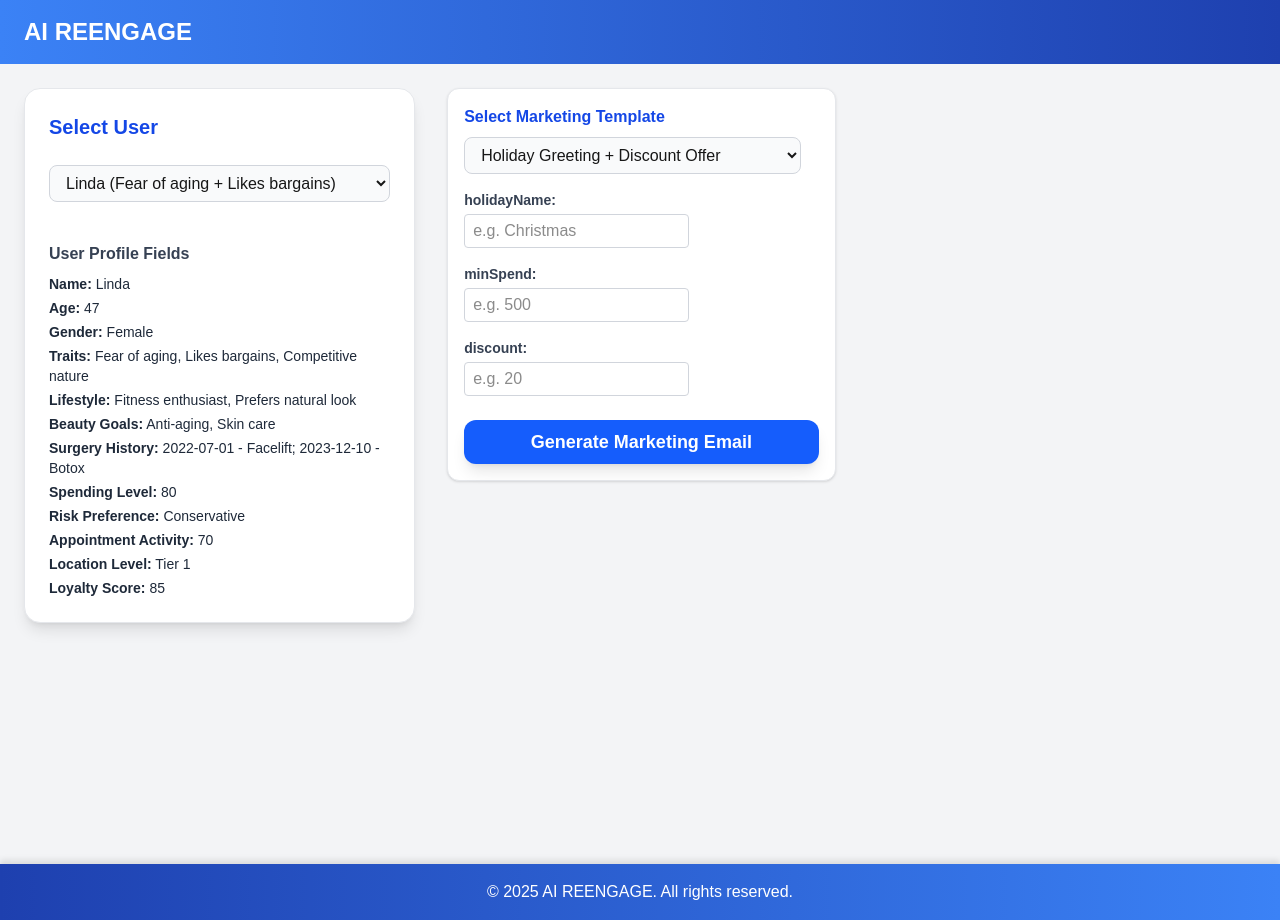
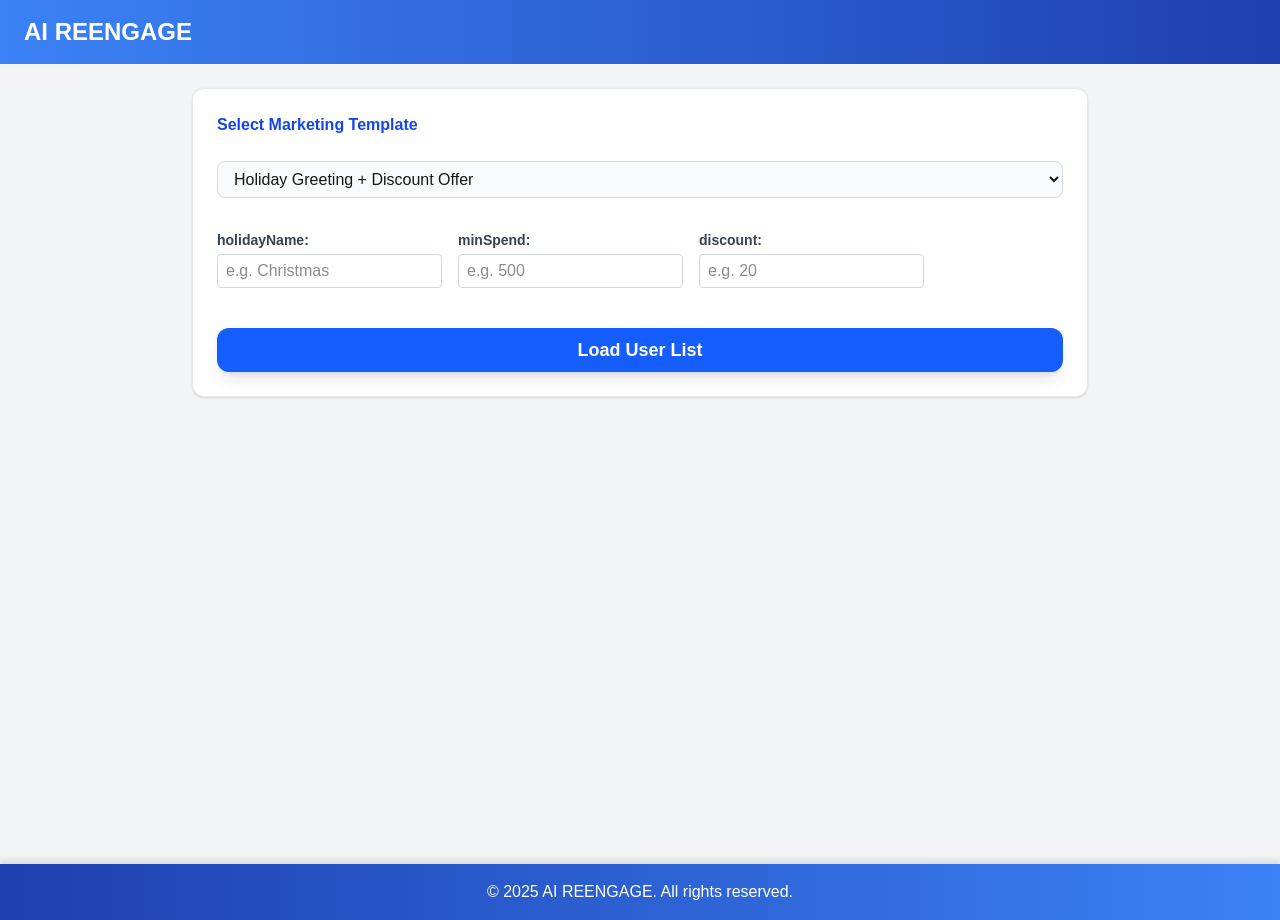
Before and after one commit to xbfighting/ai-reengage-demo, a Next.js app: page /langchain-workflow in a window 1280 px wide. Built offline with nearby package versions, Linux system fonts and the light colour scheme.

Commit message:
Refactor campaign templates and user profile handling; update template IDs, titles, and descriptions; streamline user selection process in Langchain workflow

```diff
--- a/src/agent/campaignTemplates.json
+++ b/src/agent/campaignTemplates.json
@@ -1,14 +1,20 @@
 [
   {
-    "id": "holiday_discount",
+    "id": "Holiday Greeting",
     "title": "Holiday Greeting + Discount Offer",
     "description": "For high-value customers, send greetings and discounts during holidays",
     "template": "Dear ${name}, Happy ${holidayName}! Thank you for spending over ${minSpend} dollars in the past. We are pleased to offer you an exclusive ${discount}% discount on our facelift services. Don't miss this opportunity, valid for two weeks only."
   },
   {
-    "id": "post_op_followup",
-    "title": "Post-Operation Follow-Up + Reactivation",
-    "description": "Recommended maintenance projects for customers 1-2 years after surgery",
-    "template": "Hello ${name}, it has been ${monthsSince} months since your last ${lastProcedure}. To maintain the best results, we invite you to experience follow-up projects with a ${discount}% discount."
+    "id": "New Product Recommendation",
+    "title": "New Product Recommendation + Discount Offer for Loyal Customers",
+    "description": "For loyal customers, recommend new products and offer discounts",
+    "template": "Dear ${name}, we are excited to introduce our new ${productName} product, which is perfect for your ${beautyGoal}. As a loyal customer, you can enjoy a ${discount}% discount on your next purchase. This offer is valid for one month."
+  },
+  {
+    "id": "Repurchase Reminder",
+    "title": "Repurchase Reminder + Discount Offer for Loyal Customers",
+    "description": "For loyal customers, remind them to repurchase and offer discounts",
+    "template": "Dear ${name}, we noticed that you enjoyed our ${lastProductName} product. As a token of our appreciation, we would like to offer you a ${discount}% discount on your next purchase. This offer is valid for one month."
   }
 ]
--- a/src/app/langchain-workflow.tsx
+++ b/src/app/langchain-workflow.tsx
@@ -4,21 +4,15 @@ import { useState } from 'react';
 import userProfiles from '@/lib/userProfiles.json';
 import campaignTemplates from '@/agent/campaignTemplates.json';
 import { UserProfile } from '@/lib/types';
+import { useRouter } from 'next/navigation';
 
 export default function LangchainWorkflow() {
-  const [selectedProfileIdx, setSelectedProfileIdx] = useState(0);
   const [selectedTemplateId, setSelectedTemplateId] = useState(campaignTemplates[0].id);
   const [templateVars, setTemplateVars] = useState<Record<string, string | number>>({});
-  const [aiProfile, setAiProfile] = useState<{ summary: string; structured: Partial<UserProfile> } | null>(null);
-  const [aiPrompt, setAiPrompt] = useState<string | null>(null);
-  const [showProfileStruct, setShowProfileStruct] = useState(false);
-  const [showPrompt, setShowPrompt] = useState(false);
-  const [emailText, setEmailText] = useState<string | null>(null);
+  const [userList, setUserList] = useState<UserProfile[] | null>(null);
   const [loading, setLoading] = useState(false);
+  const router = useRouter();
 
-  // Use correct typing for userProfiles
-  const profiles: { label: string; profile: UserProfile }[] = userProfiles as { label: string; profile: UserProfile }[];
-  const profile = profiles[selectedProfileIdx].profile as UserProfile;
   const selectedTemplate = campaignTemplates.find(t => t.id === selectedTemplateId);
 
   function extractVars(template: string) {
@@ -42,63 +36,19 @@ export default function LangchainWorkflow() {
     setTemplateVars(vars => ({ ...vars, [key]: value }));
   }
 
-  async function handleGenerate() {
+  async function handleSubmit() {
     setLoading(true);
-    setAiProfile(null);
-    setAiPrompt(null);
-    setEmailText(null);
-    const res = await fetch('/api/agent', {
-      method: 'POST',
-      headers: { 'Content-Type': 'application/json' },
-      body: JSON.stringify({
-        userInfo: profile,
-        templateId: selectedTemplateId,
-        variables: { ...templateVars, name: profile.name },
-      })
-    });
-    const data = await res.json();
-    setAiProfile(data.userProfile || null);
-    setAiPrompt(data.prompt || null);
-    setEmailText(data.emailText || null);
+    // Simulate loading user list (mock, could be API call)
+    setTimeout(() => {
+      setUserList((userProfiles as { label: string; profile: UserProfile }[]).map(u => u.profile));
       setLoading(false);
+    }, 1000);
   }
 
   return (
     <main className="min-h-screen bg-gray-100 p-6">
-      <div className="flex flex-row gap-8 max-w-7xl mx-auto">
-        {/* 1. Left: User selection and profile */}
-        <div className="w-1/3 bg-white rounded-2xl shadow-lg border border-gray-200 p-6 flex flex-col gap-4">
-          <h2 className="text-xl font-bold mb-2 text-blue-700">Select User</h2>
-          <select
-            value={selectedProfileIdx}
-            onChange={e => setSelectedProfileIdx(Number(e.target.value))}
-            className="border border-gray-300 rounded-lg px-3 py-2 bg-gray-50 focus:ring-2 focus:ring-blue-200 focus:outline-none mb-4"
-          >
-            {profiles.map((t, idx) => (
-              <option key={idx} value={idx}>{t.label}</option>
-            ))}
-          </select>
-          <div className="mt-2">
-            <h3 className="font-bold text-gray-700 mb-2">User Profile Fields</h3>
-            <ul className="text-sm text-gray-800 space-y-1">
-              <li><b>Name:</b> {profile.name}</li>
-              <li><b>Age:</b> {profile.age}</li>
-              <li><b>Gender:</b> {profile.gender}</li>
-              <li><b>Traits:</b> {profile.traits.join(', ')}</li>
-              <li><b>Lifestyle:</b> {profile.lifestyle?.join(', ')}</li>
-              <li><b>Beauty Goals:</b> {profile.beautyGoals?.join(', ')}</li>
-              <li><b>Surgery History:</b> {profile.surgery_history.map((s) => `${s.date} - ${s.type}`).join('; ')}</li>
-              <li><b>Spending Level:</b> {profile.spendingLevel ?? 'N/A'}</li>
-              <li><b>Risk Preference:</b> {profile.riskPreference ?? 'N/A'}</li>
-              <li><b>Appointment Activity:</b> {profile.appointmentActivity ?? 'N/A'}</li>
-              <li><b>Location Level:</b> {profile.locationLevel ?? 'N/A'}</li>
-              <li><b>Loyalty Score:</b> {profile.loyaltyScore ?? 'N/A'}</li>
-            </ul>
-          </div>
-        </div>
-        {/* 2. Middle: Template selection, variable input, generate, AI summary/prompt */}
-        <div className="w-1/3 flex flex-col gap-4">
-          <div className="bg-white border border-gray-200 rounded-xl shadow p-4">
+      <div className="flex flex-col items-center max-w-4xl mx-auto gap-8">
+        <div className="w-full bg-white border border-gray-200 rounded-xl shadow p-6 flex flex-col gap-4">
           <h3 className="font-bold text-blue-700 mb-2">Select Marketing Template</h3>
           <select
             value={selectedTemplateId}
@@ -129,58 +79,57 @@ export default function LangchainWorkflow() {
             </div>
           )}
           <button
-              onClick={handleGenerate}
+            onClick={handleSubmit}
             className="bg-blue-600 hover:bg-blue-700 text-white px-6 py-2 rounded-xl font-semibold shadow-lg transition text-lg mt-6 w-full"
             disabled={loading}
           >
-              {loading ? 'Generating...' : 'Generate Marketing Email'}
+            {loading ? 'Loading Users...' : 'Load User List'}
           </button>
         </div>
-          {/* AI User Profile Summary and Structured (Collapsible) */}
-          {aiProfile && (
-            <div className="bg-yellow-50 border border-yellow-200 rounded-xl shadow p-4 w-full">
-              <h3 className="font-bold text-yellow-700 mb-2">AI Generated User Summary</h3>
-              <div className="mb-2 text-gray-900">{aiProfile.summary}</div>
+        {/* User List Table */}
+        {userList && (
+          <div className="w-full bg-white border border-gray-200 rounded-xl shadow p-6">
+            <h3 className="font-bold text-blue-700 mb-4">User List</h3>
+            <div className="overflow-x-auto">
+              <table className="min-w-full text-sm text-left">
+                <thead>
+                  <tr>
+                    <th className="px-2 py-1">Name</th>
+                    <th className="px-2 py-1">Age</th>
+                    <th className="px-2 py-1">Gender</th>
+                    <th className="px-2 py-1">Traits</th>
+                    <th className="px-2 py-1">Lifestyle</th>
+                    <th className="px-2 py-1">Beauty Goals</th>
+                    <th className="px-2 py-1">Loyalty</th>
+                    <th className="px-2 py-1">AI Preview</th>
+                  </tr>
+                </thead>
+                <tbody>
+                  {userList.map((u, idx) => (
+                    <tr key={idx} className="border-t">
+                      <td className="px-2 py-1">{u.name}</td>
+                      <td className="px-2 py-1">{u.age}</td>
+                      <td className="px-2 py-1">{u.gender}</td>
+                      <td className="px-2 py-1">{u.traits.join(', ')}</td>
+                      <td className="px-2 py-1">{u.lifestyle?.join(', ')}</td>
+                      <td className="px-2 py-1">{u.beautyGoals?.join(', ')}</td>
+                      <td className="px-2 py-1">{u.loyaltyScore ?? 'N/A'}</td>
+                      <td className="px-2 py-1">
                         <button
-                className="text-blue-600 underline text-sm mb-2"
-                onClick={() => setShowProfileStruct(v => !v)}
-              >
-                {showProfileStruct ? 'Hide Structured Data' : 'Show Structured Data'}
-              </button>
-              {showProfileStruct && (
-                <pre className="whitespace-pre-wrap bg-gray-100 p-2 rounded border border-gray-300 overflow-auto text-xs">
-                  {JSON.stringify(aiProfile.structured, null, 2)}
-                </pre>
-              )}
+                          className="bg-blue-500 hover:bg-blue-700 text-white px-3 py-1 rounded text-xs font-semibold"
+                          onClick={() => {
+                            const params = new URLSearchParams({ user: u.name, template: selectedTemplateId });
+                            router.push('/?' + params.toString());
+                          }}
+                        >AI Preview</button>
+                      </td>
+                    </tr>
+                  ))}
+                </tbody>
+              </table>
+            </div>
           </div>
         )}
-          {/* AI Prompt (Collapsible) */}
-          {aiPrompt && (
-            <div className="bg-blue-50 border border-blue-200 rounded-xl shadow p-4 w-full">
-              <h3 className="font-bold text-blue-700 mb-2">AI Generated Prompt</h3>
-              <button
-                className="text-blue-600 underline text-sm mb-2"
-                onClick={() => setShowPrompt(v => !v)}
-              >
-                {showPrompt ? 'Hide Prompt' : 'Show Prompt'}
-              </button>
-              {showPrompt && (
-                <pre className="whitespace-pre-wrap bg-gray-100 p-2 rounded border border-gray-300 overflow-auto text-xs">
-                  {aiPrompt}
-                </pre>
-              )}
-            </div>
-          )}
-        </div>
-        {/* 3. Right: AI Generated Email and Prompt (Collapsible) */}
-        <div className="w-1/3 flex flex-col gap-4">
-          {emailText && (
-            <div className="bg-white border border-blue-200 rounded-xl shadow p-4 w-full">
-              <h3 className="font-bold text-blue-700 mb-2">Generated Email</h3>
-              <pre className="whitespace-pre-wrap text-gray-900">{emailText}</pre>
-            </div>
-          )}
-        </div>
       </div>
     </main>
   );
--- a/src/app/page.tsx
+++ b/src/app/page.tsx
@@ -1,12 +1,19 @@
 "use client"
 
-import { useState } from 'react'
+import { useState, useEffect } from 'react'
 import UserProfileSelector from '@/components/UserProfileCard'
 import { UserProfile } from '@/lib/types'
 import { generatePrompt } from '@/lib/prompts'
 import GeneratedEmailCard from '@/components/GeneratedEmailCard'
+import { useSearchParams } from 'next/navigation';
+import userProfiles from '@/lib/userProfiles.json';
+import campaignTemplates from '@/agent/campaignTemplates.json';
 
 export default function Home() {
+  const searchParams = useSearchParams();
+  const userParam = searchParams.get('user');
+  const templateParam = searchParams.get('template');
+
   const [promptText, setPromptText] = useState<string | null>(null)
   const [loading, setLoading] = useState(false)
   const [currentUser, setCurrentUser] = useState<UserProfile | null>(null)
@@ -28,6 +35,18 @@ export default function Home() {
     }, 2000)
   }
   console.log('Generated Prompt:', promptText)
+
+  useEffect(() => {
+    if (userParam && templateParam) {
+      const profiles: { label: string; profile: UserProfile }[] = userProfiles as any;
+      const user = profiles.find(p => p.profile.name === userParam)?.profile;
+      if (user) {
+        // scene为template id
+        handleGenerate(user, templateParam);
+      }
+    }
+    // eslint-disable-next-line
+  }, []);
 
   return (
     <main className="min-h-screen bg-gray-100 p-6">
--- a/src/components/UserProfileCard.tsx
+++ b/src/components/UserProfileCard.tsx
@@ -73,33 +73,6 @@ export default function UserProfileSelectorWithAction({
 
   return (
     <div className="bg-white rounded-2xl shadow-lg max-w-2xl mx-auto border border-gray-200 p-8 flex flex-col gap-8 items-start">
-      {/* Selection Area: Dropdown + Button in the same row */}
-      <div className="flex flex-col md:flex-row items-center gap-4 w-full mb-4">
-        <select
-          value={selectedProfileIdx}
-          onChange={e => setSelectedProfileIdx(Number(e.target.value))}
-          className="border border-gray-300 rounded-lg px-3 py-2 bg-gray-50 focus:ring-2 focus:ring-blue-200 focus:outline-none min-w-[160px]"
-        >
-          {templates.map((t, idx) => (
-            <option key={idx} value={idx}>{t.label}</option>
-          ))}
-        </select>
-        <select
-          value={scene}
-          onChange={e => setScene(e.target.value as typeof scene)}
-          className="border border-gray-300 rounded-lg px-3 py-2 bg-gray-50 focus:ring-2 focus:ring-blue-200 focus:outline-none min-w-[200px]"
-        >
-          <option value="Repurchase Reminder">Repurchase Reminder</option>
-          <option value="New Product Recommendation">New Product Recommendation</option>
-          <option value="Holiday Greeting">Holiday Greeting</option>
-        </select>
-        <button
-          onClick={() => onGenerate(profile, scene)}
-          className="bg-gradient-to-r from-blue-500 to-blue-600 hover:from-blue-600 hover:to-blue-700 text-white px-6 py-2 rounded-xl font-semibold shadow-lg transition text-lg whitespace-nowrap"
-        >
-          Generate Email
-        </button>
-      </div>
       {/* Profile Display Area */}
       <div className="flex flex-col md:flex-row gap-8 w-full items-start">
         <div className="flex-1 flex flex-col items-center w-full">
```
Lines whose indentation alone changed are shown as unchanged.
